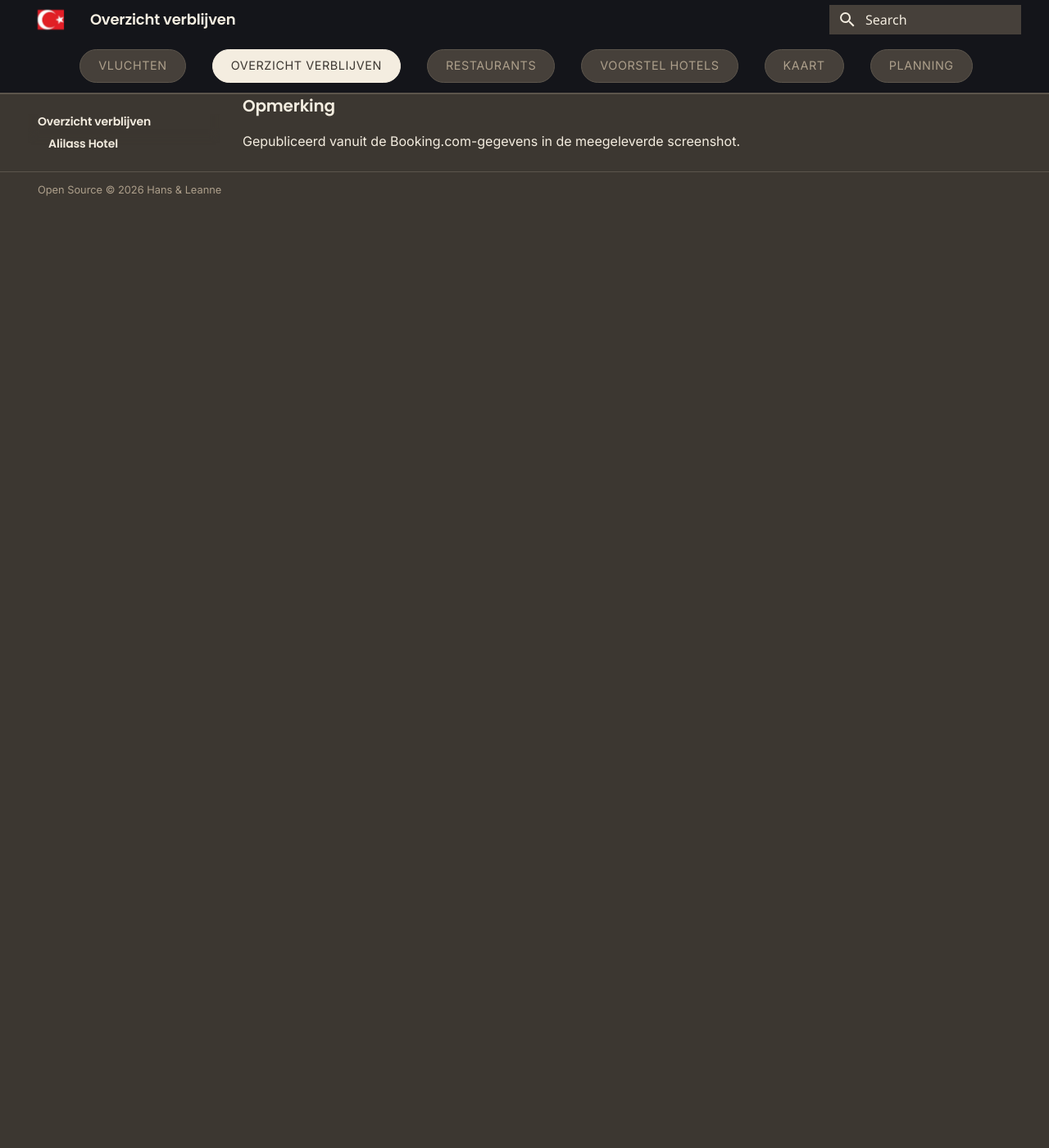
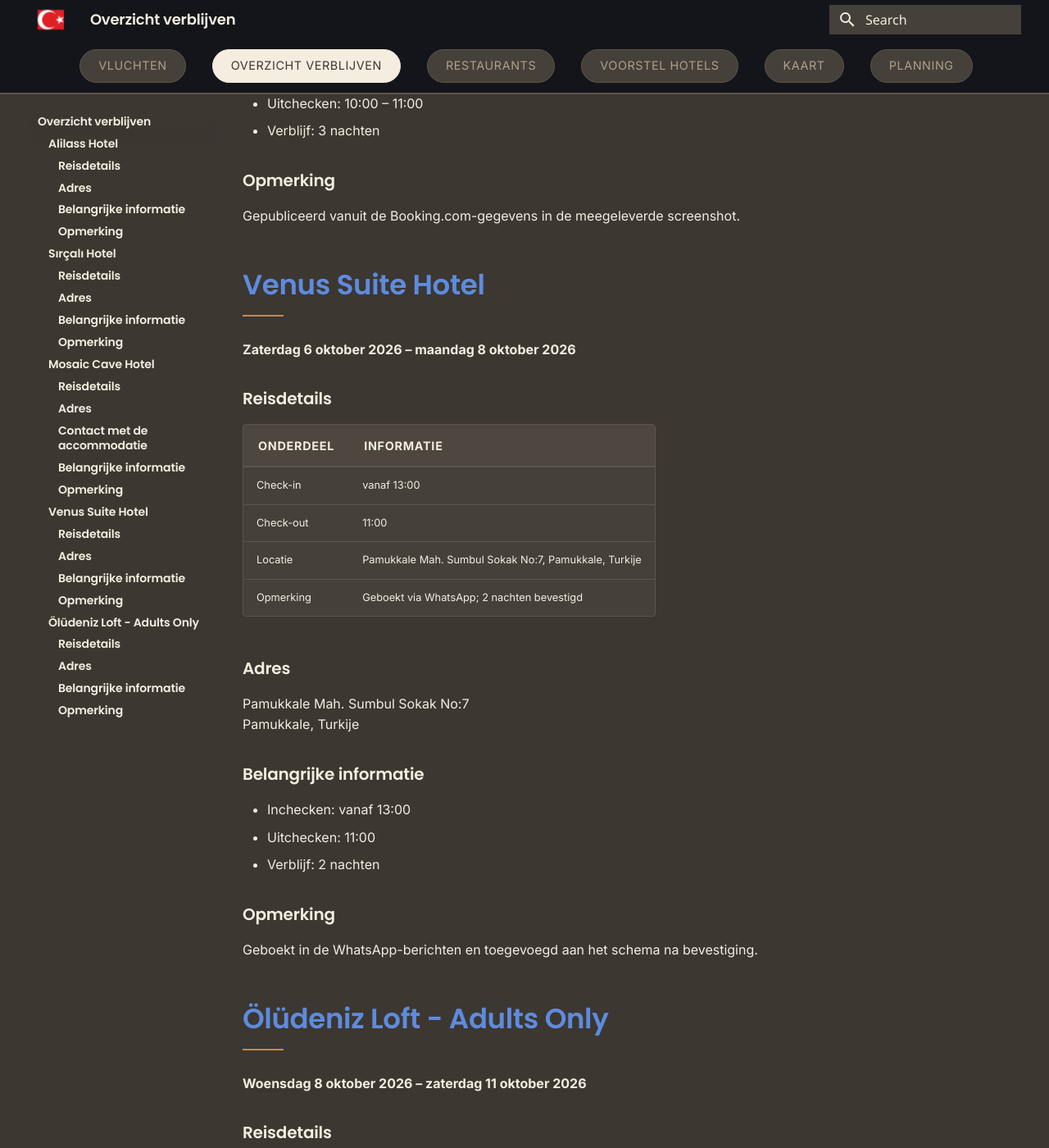
Before and after one commit to hans-blok/reis-turkije, an MkDocs documentation site: the page built from artefacten/overzicht-verblijven.md, in a window 1280 px wide and 1400 px high, scrolled down 3379 px. Shown: the whole window at 82% size. Built offline with MkDocs 1.6.1 and Material for MkDocs 9.7.7, drawn with Linux system fonts in a browser that asks for light colours; some web fonts are replaced; before the commit the page ends 3634 px from its top, so only the background shows below that; some of the changed text lies outside the part shown.

Commit message:
voeg overnachtingen toe

```diff
--- a/artefacten/overzicht-verblijven.md
+++ b/artefacten/overzicht-verblijven.md
@@ -5,6 +5,8 @@
 | Alilass Hotel | maandag 28 september 2026 | vrijdag 2 oktober 2026 | [booking.com](https://www.booking.com/hotel/tr/alilass.html) |
 | Mosaic Cave Hotel | vrijdag 2 oktober 2026 | maandag 5 oktober 2026 | [booking.com](https://www.booking.com/hotel/tr/mosaic-cave.html) |
 | Sırçalı Hotel | maandag 5 oktober 2026 | dinsdag 6 oktober 2026 | [sircalihotel.com](https://www.sircalihotel.com/en) |
+| Venus Suite Hotel | zaterdag 6 oktober 2026 | maandag 8 oktober 2026 | [Google Maps](https://www.google.com/maps/search/?api=1&query=Venus+Suite+Hotel+Pamukkale) |
+| Ölüdeniz Loft - Adults Only | woensdag 8 oktober 2026 | zaterdag 11 oktober 2026 | [Google Maps](https://www.google.com/maps/search/?api=1&query=%C3%96l%C3%BCdeniz+Loft+Adults+Only) |
 
 ## [Alilass Hotel](https://www.booking.com/hotel/tr/alilass.html)
 
@@ -103,3 +105,60 @@ Bespreek wijzigingen aan je boeking of vraag om meer informatie over je verblijf
 ### Opmerking
 
 Gepubliceerd vanuit de Booking.com-gegevens in de meegeleverde screenshot.
+
+## [Venus Suite Hotel](https://www.google.com/maps/search/?api=1&query=Venus+Suite+Hotel+Pamukkale)
+
+**Zaterdag 6 oktober 2026 – maandag 8 oktober 2026**
+
+### Reisdetails
+
+| Onderdeel | Informatie |
+|----------|------------|
+| Check-in | vanaf 13:00 |
+| Check-out | 11:00 |
+| Locatie | Pamukkale Mah. Sumbul Sokak No:7, Pamukkale, Turkije |
+| Opmerking | Geboekt via WhatsApp; 2 nachten bevestigd |
+
+### Adres
+
+Pamukkale Mah. Sumbul Sokak No:7
+Pamukkale, Turkije
+
+### Belangrijke informatie
+
+- Inchecken: vanaf 13:00
+- Uitchecken: 11:00
+- Verblijf: 2 nachten
+
+### Opmerking
+
+Geboekt in de WhatsApp-berichten en toegevoegd aan het schema na bevestiging.
+
+## [Ölüdeniz Loft - Adults Only](https://www.google.com/maps/search/?api=1&query=%C3%96l%C3%BCdeniz+Loft+Adults+Only)
+
+**Woensdag 8 oktober 2026 – zaterdag 11 oktober 2026**
+
+### Reisdetails
+
+| Onderdeel | Informatie |
+|----------|------------|
+| Check-in | vanaf 14:00 |
+| Check-out | 12:00 |
+| Locatie | Ölüdeniz Mahallesi Numara 33, Fethiye Muğla, 48340 Ölüdeniz, Turkije |
+| Opmerking | Geboekt via WhatsApp; 3 nachten bevestigd |
+
+### Adres
+
+Ölüdeniz Mahallesi Numara 33
+Fethiye Muğla, 48340 Ölüdeniz
+Turkije
+
+### Belangrijke informatie
+
+- Inchecken: vanaf 14:00
+- Uitchecken: 12:00
+- Verblijf: 3 nachten
+
+### Opmerking
+
+Geboekt in de WhatsApp-berichten en toegevoegd aan het schema na bevestiging.
```
Also changed, not shown: artefacten/index.md (+5 -5 lines), docs/index.md (deleted, +0 -1 lines).
